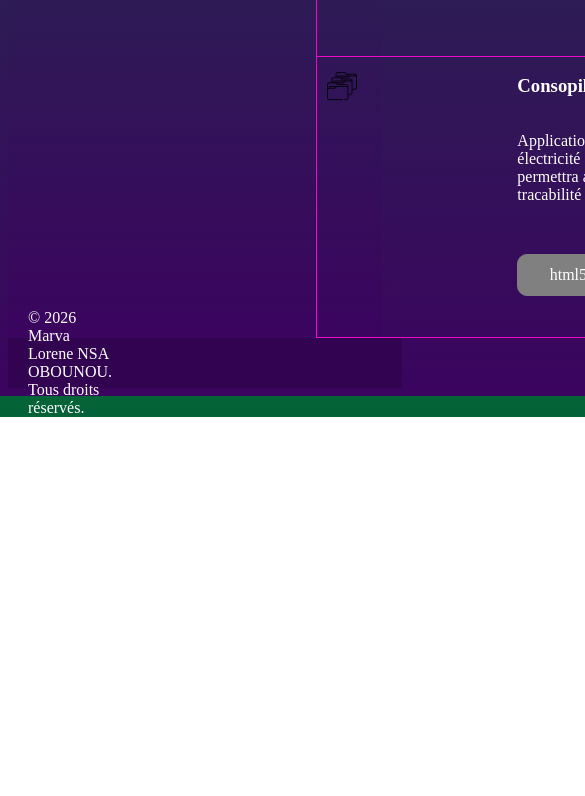
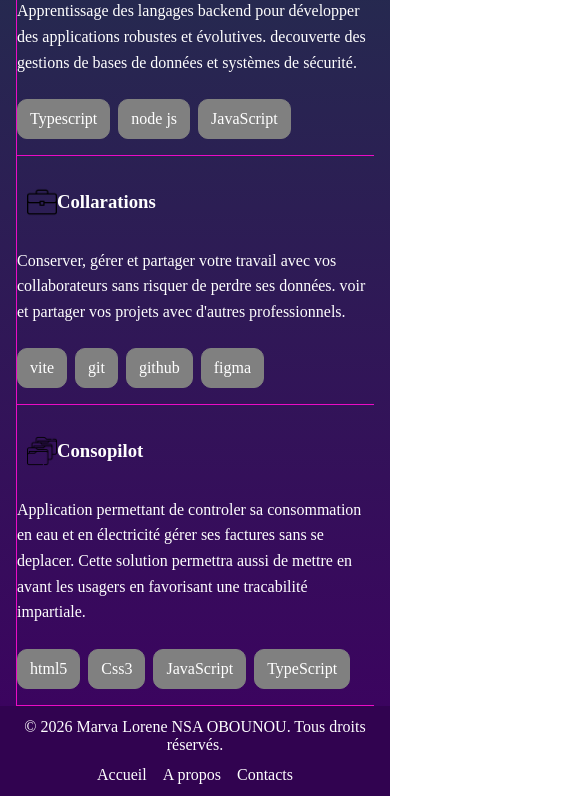
Before and after one commit to JordanCode28/portfolio-marva, a plain HTML site: page index.html in a window 390 px wide. Shown: the part 1194-1990 px from the top of the page, 585 px wide, since content can reach past the window. Before the commit the page ends 1611 px from the top, so only its background shows below. Drawn offline with Linux system fonts and the light colour scheme.

Commit message:
ajout du responsive

```diff
--- a/global.css/footer.css
+++ b/global.css/footer.css
@@ -1,13 +1,28 @@
 .footer{
-    height: 50px;
+    min-height: 50px;
     display: flex;
     align-items: center;
-    padding-left: 20px;
-    gap: 550px;
-    width: 100%;
+    justify-content: space-between;
+    flex-wrap: wrap;
+    padding: 12px 20px;
+    gap: 12px 24px;
     background: rgb(49, 3, 80);
 }
 .contacts a {
     text-decoration: none;
     color: white;
 }
+
+@media (max-width: 600px) {
+    .footer {
+        justify-content: center;
+        text-align: center;
+    }
+
+    .contacts {
+        display: flex;
+        flex-wrap: wrap;
+        justify-content: center;
+        gap: 16px;
+    }
+}
--- a/global.css/header.css
+++ b/global.css/header.css
@@ -1,20 +1,37 @@
-body{
+* {
+    box-sizing: border-box;
+}
+
+body {
     color: white;
-        background: linear-gradient( rgb(4, 99, 55), rgb(59, 4, 95));
+    background: linear-gradient(rgb(4, 99, 55), rgb(59, 4, 95));
+    margin: 0;
+    min-width: 320px;
 }
-.header{
-    height:50px;
+
+.header {
+    min-height: 50px;
     display: flex;
     text-align: center;
     justify-content: center;
     background: green;
-    margin: 0;
-    padding: 0;
 }
-.navbar{
+
+.navbar {
     display: flex;
-    width: 50%;
-    justify-content:space-between;
+    width: min(100% - 32px, 720px);
+    justify-content: space-between;
     align-items: center;
     background: green;
+    gap: 16px;
+    padding: 12px 0;
 }
+
+@media (max-width: 480px) {
+    .navbar {
+        justify-content: center;
+        flex-wrap: wrap;
+        column-gap: 24px;
+        row-gap: 8px;
+    }
+}
--- a/global.css/main.css
+++ b/global.css/main.css
@@ -1,21 +1,22 @@
 .container-principal{
-    margin-top: 50px;
-    display:flex;
-    display:grid;
-    grid-template-columns: repeat(2, 1fr);
+    margin: 50px auto 0;
+    display: grid;
+    grid-template-columns: repeat(2, minmax(0, 1fr));
+    gap: 40px;
+    max-width: 1440px;
+    padding: 0 5vw;
     background: linear-gradient( rgb(4, 99, 55), rgb(59, 4, 95));
-
-
 }
 .container-left{
-    padding-left: 50px;
-    height: 500px;
+    padding-left: 0;
+    min-height: 500px;
     position: sticky;
-    top: 0;
+    top: 24px;
+    align-self: start;
 }
 .identity{
     margin-top: 50px;
-    font-size: 50px;
+    font-size: clamp(2rem, 4vw, 3.125rem);
     font-weight: bold;
 
 }
@@ -75,31 +76,89 @@ position: relative;
 .card{
     border-left: 0.5px solid rgb(235, 11, 197);
     border-bottom: 0.5px solid rgb(235, 11, 197);
-    height: 280px;
-
+    min-height: 220px;
+    padding: 24px;
 }
 .outil{
     border: 1px solid grey;
-    height: 40px;
-    width: 100px;
+    min-height: 40px;
+    min-width: 100px;
+    padding: 8px 12px;
     text-align: center;
     align-content: center;
     justify-content: center;
     border-radius: 10px;
     background-color: grey;
-
 }
 .outils{
     display: flex;
+    flex-wrap: wrap;
     gap: 10px;
     align-content: center;
-    justify-content: center;
-    margin-top: 50px;
-    margin-left: 200px;
+    margin-top: 24px;
 }
 #text{
-    padding-left: 200px;
+    padding-left: 0;
+    line-height: 1.6;
 }
 .card h3{
-    padding-left: 160px;
+    padding-left: 0;
 }
+
+@media (max-width: 800px) {
+    .container-principal {
+        grid-template-columns: minmax(0, 1fr);
+        gap: 32px;
+        margin-top: 24px;
+        padding: 0 24px;
+    }
+
+    .container-left {
+        position: static;
+        min-height: 0;
+    }
+
+    .identity {
+        margin-top: 16px;
+    }
+
+    .menus {
+        margin-top: 32px;
+    }
+
+    .reseaux {
+        height: auto;
+        margin-top: 32px;
+    }
+
+    .btn-cv {
+        margin-top: 16px;
+    }
+
+    .card {
+        min-height: 0;
+        padding: 20px 0;
+    }
+}
+
+@media (max-width: 480px) {
+    .container-principal {
+        padding: 0 16px;
+    }
+
+    #devise {
+        font-size: 18px;
+    }
+
+    .card {
+        padding: 16px 0;
+    }
+
+    .outils {
+        gap: 8px;
+    }
+
+    .outil {
+        min-width: 0;
+    }
+}
```
Also changed, not shown: index.html (+1 -0 lines), 1 other file.
